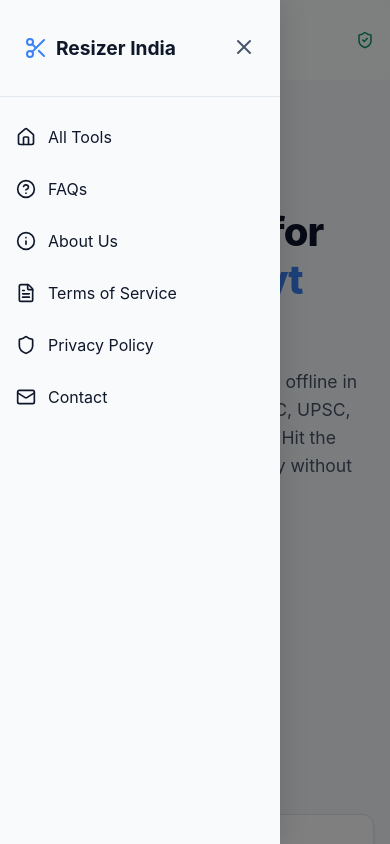
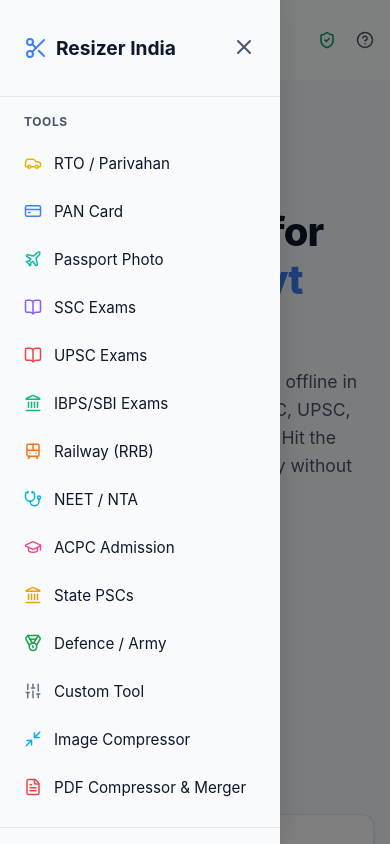
Before and after one commit to TechyNisarg/resizer-india, a React (Vite) app: page / in a window 390 px wide. Both pictures are taken after a click on the button 32 px from the left and 40 px from the top of the page. Shown: the top 844 px of the page. Built offline with nearby package versions, Linux system fonts and the light colour scheme.

Commit message:
fix: restore desktop header layout and add tools to mobile sidebar

```diff
--- a/src/App.tsx
+++ b/src/App.tsx
@@ -2,6 +2,7 @@ import React from 'react';
 import { BrowserRouter as Router, Routes, Route, Link, useLocation, useNavigate } from 'react-router-dom';
 import { Scissors, Info, FileText, Shield, Mail, ShieldCheck, ArrowLeft, HelpCircle, Menu, X, Home as HomeIcon } from 'lucide-react';
 import { Analytics } from '@vercel/analytics/react';
+import { CATEGORIES, PDF_TOOL } from './config/tools';
 
 const GlobalBackButton = () => {
   const location = useLocation();
@@ -64,24 +65,40 @@ function App() {
 
     return (
       <>
-        <button onClick={() => handleNav('/')} style={{ display: 'flex', alignItems: 'center', gap: '0.75rem', padding: '0.75rem 1rem', background: 'none', border: 'none', width: '100%', textAlign: 'left', fontSize: '1rem', color: 'var(--text-primary)', cursor: 'pointer' }}>
-          <HomeIcon size={20} /> All Tools
+        <div style={{ overflowY: 'auto', flexGrow: 1, paddingBottom: '2rem' }}>
+          <div style={{ padding: '1rem 1.5rem 0.5rem', fontSize: '0.75rem', fontWeight: 700, color: 'var(--text-secondary)', textTransform: 'uppercase', letterSpacing: '0.05em' }}>Tools</div>
+          {CATEGORIES.map(cat => {
+            const Icon = cat.icon;
+            return (
+              <button key={cat.id} onClick={() => handleNav(cat.path)} style={{ display: 'flex', alignItems: 'center', gap: '0.75rem', padding: '0.6rem 1.5rem', background: 'none', border: 'none', width: '100%', textAlign: 'left', fontSize: '0.95rem', color: 'var(--text-primary)', cursor: 'pointer' }}>
+                <Icon size={18} style={{ color: cat.color }} /> {cat.label}
               </button>
-        <button onClick={() => handleNav('/faq')} style={{ display: 'flex', alignItems: 'center', gap: '0.75rem', padding: '0.75rem 1rem', background: 'none', border: 'none', width: '100%', textAlign: 'left', fontSize: '1rem', color: 'var(--text-primary)', cursor: 'pointer' }}>
-          <HelpCircle size={20} /> FAQs
+            )
+          })}
+          <button onClick={() => handleNav(PDF_TOOL.path)} style={{ display: 'flex', alignItems: 'center', gap: '0.75rem', padding: '0.6rem 1.5rem', background: 'none', border: 'none', width: '100%', textAlign: 'left', fontSize: '0.95rem', color: 'var(--text-primary)', cursor: 'pointer' }}>
+            <PDF_TOOL.icon size={18} style={{ color: PDF_TOOL.color }} /> {PDF_TOOL.label}
           </button>
-        <button onClick={() => handleNav('/about')} style={{ display: 'flex', alignItems: 'center', gap: '0.75rem', padding: '0.75rem 1rem', background: 'none', border: 'none', width: '100%', textAlign: 'left', fontSize: '1rem', color: 'var(--text-primary)', cursor: 'pointer' }}>
-          <Info size={20} /> About Us
+
+          <div style={{ padding: '1.5rem 1.5rem 0.5rem', fontSize: '0.75rem', fontWeight: 700, color: 'var(--text-secondary)', textTransform: 'uppercase', letterSpacing: '0.05em', borderTop: '1px solid var(--border-color)', marginTop: '1rem' }}>Information</div>
+          <button onClick={() => handleNav('/')} style={{ display: 'flex', alignItems: 'center', gap: '0.75rem', padding: '0.6rem 1.5rem', background: 'none', border: 'none', width: '100%', textAlign: 'left', fontSize: '0.95rem', color: 'var(--text-primary)', cursor: 'pointer' }}>
+            <HomeIcon size={18} /> Home
           </button>
-        <button onClick={() => handleNav('/terms')} style={{ display: 'flex', alignItems: 'center', gap: '0.75rem', padding: '0.75rem 1rem', background: 'none', border: 'none', width: '100%', textAlign: 'left', fontSize: '1rem', color: 'var(--text-primary)', cursor: 'pointer' }}>
-          <FileText size={20} /> Terms of Service
+          <button onClick={() => handleNav('/faq')} style={{ display: 'flex', alignItems: 'center', gap: '0.75rem', padding: '0.6rem 1.5rem', background: 'none', border: 'none', width: '100%', textAlign: 'left', fontSize: '0.95rem', color: 'var(--text-primary)', cursor: 'pointer' }}>
+            <HelpCircle size={18} /> FAQs
           </button>
-        <button onClick={() => handleNav('/privacy')} style={{ display: 'flex', alignItems: 'center', gap: '0.75rem', padding: '0.75rem 1rem', background: 'none', border: 'none', width: '100%', textAlign: 'left', fontSize: '1rem', color: 'var(--text-primary)', cursor: 'pointer' }}>
-          <Shield size={20} /> Privacy Policy
+          <button onClick={() => handleNav('/about')} style={{ display: 'flex', alignItems: 'center', gap: '0.75rem', padding: '0.6rem 1.5rem', background: 'none', border: 'none', width: '100%', textAlign: 'left', fontSize: '0.95rem', color: 'var(--text-primary)', cursor: 'pointer' }}>
+            <Info size={18} /> About Us
           </button>
-        <button onClick={() => handleNav('/contact')} style={{ display: 'flex', alignItems: 'center', gap: '0.75rem', padding: '0.75rem 1rem', background: 'none', border: 'none', width: '100%', textAlign: 'left', fontSize: '1rem', color: 'var(--text-primary)', cursor: 'pointer' }}>
-          <Mail size={20} /> Contact
+          <button onClick={() => handleNav('/terms')} style={{ display: 'flex', alignItems: 'center', gap: '0.75rem', padding: '0.6rem 1.5rem', background: 'none', border: 'none', width: '100%', textAlign: 'left', fontSize: '0.95rem', color: 'var(--text-primary)', cursor: 'pointer' }}>
+            <FileText size={18} /> Terms of Service
           </button>
+          <button onClick={() => handleNav('/privacy')} style={{ display: 'flex', alignItems: 'center', gap: '0.75rem', padding: '0.6rem 1.5rem', background: 'none', border: 'none', width: '100%', textAlign: 'left', fontSize: '0.95rem', color: 'var(--text-primary)', cursor: 'pointer' }}>
+            <Shield size={18} /> Privacy Policy
+          </button>
+          <button onClick={() => handleNav('/contact')} style={{ display: 'flex', alignItems: 'center', gap: '0.75rem', padding: '0.6rem 1.5rem', background: 'none', border: 'none', width: '100%', textAlign: 'left', fontSize: '0.95rem', color: 'var(--text-primary)', cursor: 'pointer' }}>
+            <Mail size={18} /> Contact
+          </button>
+        </div>
       </>
     );
   };
@@ -91,12 +108,12 @@ function App() {
       <Analytics />
       <div className="app-wrapper">
         <header className="header">
-          <div className="header-container" style={{ display: 'flex', justifyContent: 'space-between', width: '100%' }}>
-            <div style={{ display: 'flex', alignItems: 'center', gap: '1rem' }}>
+          <div className="header-container">
+            <div style={{ display: 'flex', alignItems: 'center', gap: '0.5rem' }}>
               <button
                 className="mobile-menu-btn hide-on-desktop"
                 onClick={() => setIsSidebarOpen(true)}
-                style={{ background: 'none', border: 'none', color: 'var(--text-primary)', cursor: 'pointer', padding: '0.25rem' }}
+                style={{ background: 'none', border: 'none', color: 'var(--text-primary)', cursor: 'pointer', padding: '0.25rem', display: 'flex', alignItems: 'center' }}
                 aria-label="Open Menu"
               >
                 <Menu size={24} />
@@ -111,9 +128,9 @@ function App() {
                 <ShieldCheck size={18} />
                 <span className="hide-on-mobile">100% Client-Side. No Server Uploads.</span>
               </div>
-              <Link className="hide-on-mobile" to="/faq" style={{ display: 'flex', alignItems: 'center', gap: '0.35rem', color: 'var(--text-secondary)', textDecoration: 'none', fontSize: '0.9rem', fontWeight: 500, transition: 'color 0.2s' }} onMouseEnter={e => e.currentTarget.style.color = 'var(--text-primary)'} onMouseLeave={e => e.currentTarget.style.color = 'var(--text-secondary)'}>
+              <Link to="/faq" style={{ display: 'flex', alignItems: 'center', gap: '0.35rem', color: 'var(--text-secondary)', textDecoration: 'none', fontSize: '0.9rem', fontWeight: 500, transition: 'color 0.2s' }} onMouseEnter={e => e.currentTarget.style.color = 'var(--text-primary)'} onMouseLeave={e => e.currentTarget.style.color = 'var(--text-secondary)'}>
                 <HelpCircle size={18} />
-                <span>FAQs</span>
+                <span className="hide-on-mobile">FAQs</span>
               </Link>
             </nav>
           </div>
@@ -146,9 +163,7 @@ function App() {
                     <X size={24} />
                   </button>
                 </div>
-                <div style={{ padding: '1rem 0', display: 'flex', flexDirection: 'column', gap: '0.25rem' }}>
                   <NavLinks />
-                </div>
               </motion.div>
             </>
           )}
--- /dev/null
+++ b/src/config/tools.ts
@@ -0,0 +1,27 @@
+import { Car, CreditCard, Plane, BookOpen, Sliders, Landmark, Train, Stethoscope, GraduationCap, Medal, FileText, Minimize2 } from 'lucide-react';
+
+export const CATEGORIES = [
+  { id: 'rto', label: 'RTO / Parivahan', icon: Car, color: '#eab308', bg: 'rgba(234, 179, 8, 0.1)', desc: '• Photo: 3.5x4.5 cm\n• Sign: 256x64 px\n• Size: 10KB - 20KB\n• Portals: Vahan, Sarathi', path: '/rto-photo-resizer' },
+  { id: 'pan', label: 'PAN Card', icon: CreditCard, color: '#3b82f6', bg: 'rgba(59, 130, 246, 0.1)', desc: '• Photo: 213x213 px\n• Sign: 400x200 px\n• Size: Max 50KB\n• Portals: NSDL, UTIITSL', path: '/pan-card-photo-resizer' },
+  { id: 'passport', label: 'Passport Photo', icon: Plane, color: '#14b8a6', bg: 'rgba(20, 184, 166, 0.1)', desc: '• Size: 2x2 inch (51x51mm)\n• Background: White\n• Format: JPEG\n• Uses: OCI, Passport Seva', path: '/passport-photo-resizer' },
+  { id: 'ssc', label: 'SSC Exams', icon: BookOpen, color: '#8b5cf6', bg: 'rgba(139, 92, 246, 0.1)', desc: '• Photo: 3.5x4.5 cm (20-50KB)\n• Sign: 4.0x2.0 cm (10-20KB)\n• Thumb: 10-30KB\n• Strict format enforced', path: '/ssc-photo-resizer' },
+  { id: 'upsc', label: 'UPSC Exams', icon: BookOpen, color: '#ef4444', bg: 'rgba(239, 68, 68, 0.1)', desc: '• Photo & Sign: 350x350 px (Min)\n• Max Size: 1000x1000 px\n• File Size: 20KB - 300KB\n• Bit Depth: 24-bit', path: '/upsc-photo-resizer' },
+  { id: 'ibps', label: 'IBPS/SBI Exams', icon: Landmark, color: '#10b981', bg: 'rgba(16, 185, 129, 0.1)', desc: '• Photo: 4.5x3.5 cm (20-50KB)\n• Sign: 140x60 px (10-20KB)\n• Thumb: 20-50KB\n• Declaration: 50-100KB', path: '/ibps-photo-resizer' },
+  { id: 'rrb', label: 'Railway (RRB)', icon: Train, color: '#f97316', bg: 'rgba(249, 115, 22, 0.1)', desc: '• Photo: 35x45 mm (20-50KB)\n• Background: White only\n• Sign: 50x20 mm (10-40KB)\n• Format: JPG/JPEG', path: '/rrb-photo-resizer' },
+  { id: 'neet', label: 'NEET / NTA', icon: Stethoscope, color: '#06b6d4', bg: 'rgba(6, 182, 212, 0.1)', desc: '• Passport: 10-200KB\n• Postcard: 4x6 inch (10-200KB)\n• Sign: 4-30KB\n• Thumb: 10-200KB', path: '/neet-photo-resizer' },
+  { id: 'acpc', label: 'ACPC Admission', icon: GraduationCap, color: '#ec4899', bg: 'rgba(236, 72, 153, 0.1)', desc: '• Photo: 10-50KB\n• Sign: 10-50KB\n• Format: JPG/JPEG\n• Uses: GUJCET, Engineering', path: '/acpc-photo-resizer' },
+  { id: 'state-psc', label: 'State PSCs', icon: Landmark, color: '#f59e0b', bg: 'rgba(245, 158, 11, 0.1)', desc: '• Photo: 3.5x4.5 cm (20-50KB)\n• Sign: 10-20KB\n• Portals: MPSC, WBCS, KPSC, etc.', path: '/state-psc-photo-resizer' },
+  { id: 'defence', label: 'Defence / Army', icon: Medal, color: '#16a34a', bg: 'rgba(22, 163, 74, 0.1)', desc: '• Photo: 10-40KB\n• Sign: 5-10KB\n• Uses: Agniveer, NDA, CDS', path: '/defence-photo-resizer' },
+  { id: 'custom', label: 'Custom Tool', icon: Sliders, color: '#64748b', bg: 'rgba(100, 116, 139, 0.1)', desc: '• Custom Width & Height\n• Exact KB Compression\n• Ratio Preserving\n• Manual Cropping', path: '/custom-resizer' },
+  { id: 'compressor', label: 'Image Compressor', icon: Minimize2, color: '#0ea5e9', bg: 'rgba(14, 165, 233, 0.1)', desc: '• Just reduce file size (KB)\n• Keeps original dimensions\n• No cropping needed\n• Extremely simple', path: '/image-compressor' },
+];
+
+export const PDF_TOOL = {
+  id: 'pdf-compressor',
+  label: 'PDF Compressor & Merger',
+  icon: FileText,
+  color: '#ef4444',
+  bg: 'rgba(239, 68, 68, 0.1)',
+  desc: '• Combine images and PDFs into one optimized file.\n• Compress to strict KB limits.\n• Reorder and delete pages.\n• 100% secure client-side.',
+  path: '/pdf-compressor'
+};
```
Also changed, not shown: src/components/LandingPage.tsx (+4 -18 lines). Lines whose indentation alone changed are shown as unchanged.
